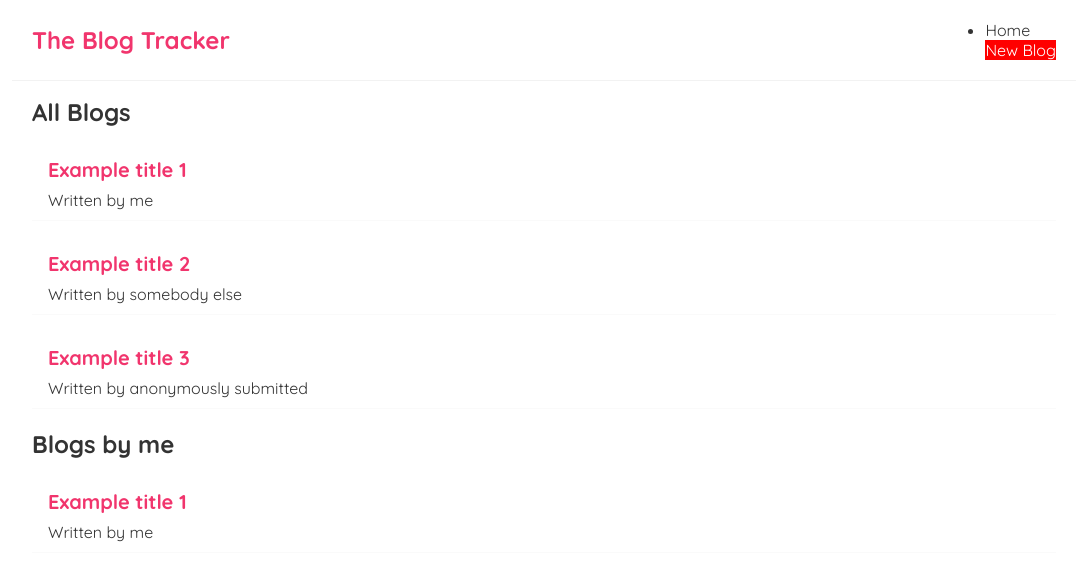
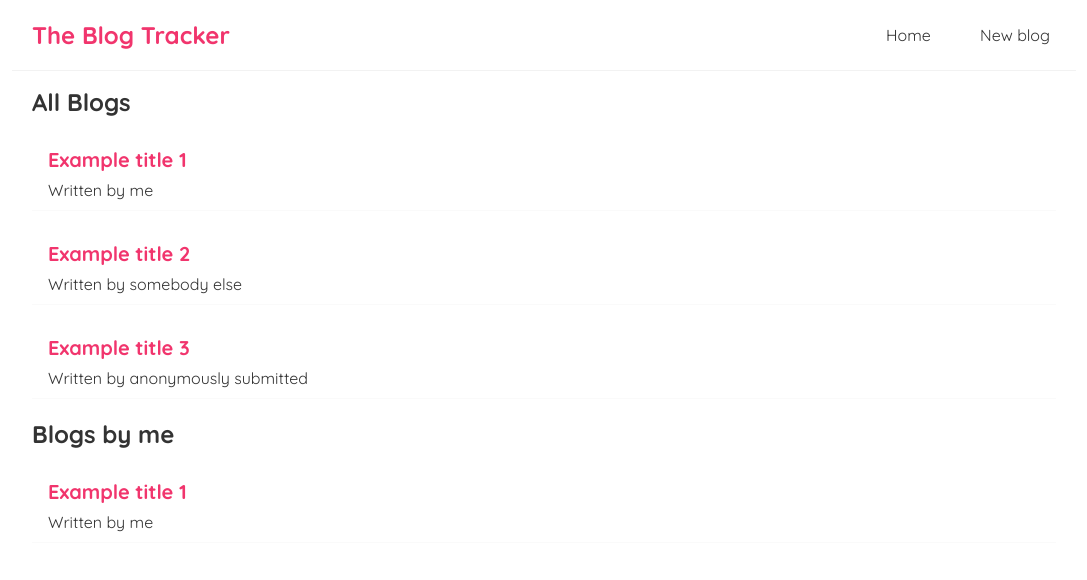
Before and after one commit to ThomasjNix/React-Practice, a React (Create React App) app in the folder blog-tracker/: page / in a window 1280 px wide. Shown: the top 580 px of the page, without its empty margins (96-1183 px from the left). Built offline with nearby package versions, Linux system fonts and the light colour scheme; data requests are answered from the project's data file.

Commit message:
Set up routing with react-router-dom

```diff
--- a/blog-tracker/package.json
+++ b/blog-tracker/package.json
@@ -8,6 +8,7 @@
     "@testing-library/user-event": "^12.8.3",
     "react": "^17.0.2",
     "react-dom": "^17.0.2",
+    "react-router-dom": "^5.3.0",
     "react-scripts": "4.0.3",
     "web-vitals": "^1.1.2"
   },
--- a/blog-tracker/src/App.js
+++ b/blog-tracker/src/App.js
@@ -1,13 +1,41 @@
 import Navbar from './navbar';
 import Home from './Home';
+import Create from './Create';
+import { BrowserRouter as Router, Route, Switch } from 'react-router-dom';
+
+/**
+ * Routing structure:
+ *
+ * Router
+ * * Switch  (renders nested <Route>s exclusively, only the first matching path will render)
+ * * * Route (for each route)
+ * * * * Component to render for that route
+ *
+ * If Switch is not used, all <Route>s matching the path will render
+ *
+ * The exact property will cause the <Route> to only match if the route matches exactly,
+ * for example /create will not match / because it is not an exact match, even though
+ * / is within /create
+ */
 
 function App() {
   const title = 'Blog Tracker';
   return (
-    <div className="App">
-      <Navbar />
-      <Home />
-    </div>
+    <Router>
+      <div className="App">
+        <Navbar />
+        <div className="page-content">
+        <Switch>
+          <Route exact path="/">
+            <Home />
+          </Route>
+          <Route exact path="/create">
+            <Create />
+          </Route>
+        </Switch>
+        </div>
+      </div>
+    </Router>
   );
 }
 
--- /dev/null
+++ b/blog-tracker/src/Create.js
@@ -0,0 +1,7 @@
+const Create = () => {
+    return (
+        <h2>Add another blog:</h2>
+    );
+}
+
+export default Create;
--- a/blog-tracker/src/index.css
+++ b/blog-tracker/src/index.css
@@ -18,7 +18,15 @@
   color: #f1356d;
 }
 .navbar .links {
+  display: flex;
   margin-left: auto;
+  justify-content: space-between;
+  width: 15vw;
+  list-style: none;
+}
+.navbar .links li:hover {
+  color: #f1356d;
+  cursor: pointer;
 }
 .navbar a {
   margin-left: 16px;
@@ -34,7 +42,7 @@
   padding: 20px;
 }
 
-.home {
+.page-content {
   width: 80vw;
   margin: 2vh auto;
 }
--- a/blog-tracker/src/navbar.js
+++ b/blog-tracker/src/navbar.js
@@ -1,15 +1,21 @@
 import React from 'react'
+import { Link } from 'react-router-dom';
 
 const Navbar = () => {
     return (
         <nav className="navbar">
             <h1>The Blog Tracker</h1>
             <ul className="links">
-                <li href="/">Home</li>
-                <li href="/create" style={{
-                    color: "white",
-                    backgroundColor: "red"
-                }}>New Blog</li>
+                <li>
+                    <Link to="/">
+                        Home
+                    </Link>
+                </li>
+                <li>
+                    <Link to="/create">
+                        New blog
+                    </Link>
+                </li>
             </ul>
         </nav>
     )
--- a/blog-tracker/src/useFetch.js
+++ b/blog-tracker/src/useFetch.js
@@ -36,7 +36,7 @@ const useFetch = (endpoint) => {
                     setError(err.message);
                     setIsLoading(false);
                 })
-        }, 1000);
+        }, 500);
     }, []);
 
     /**
```
Also changed, not shown: 1 other file (tests, documents, lock files or other folders).
